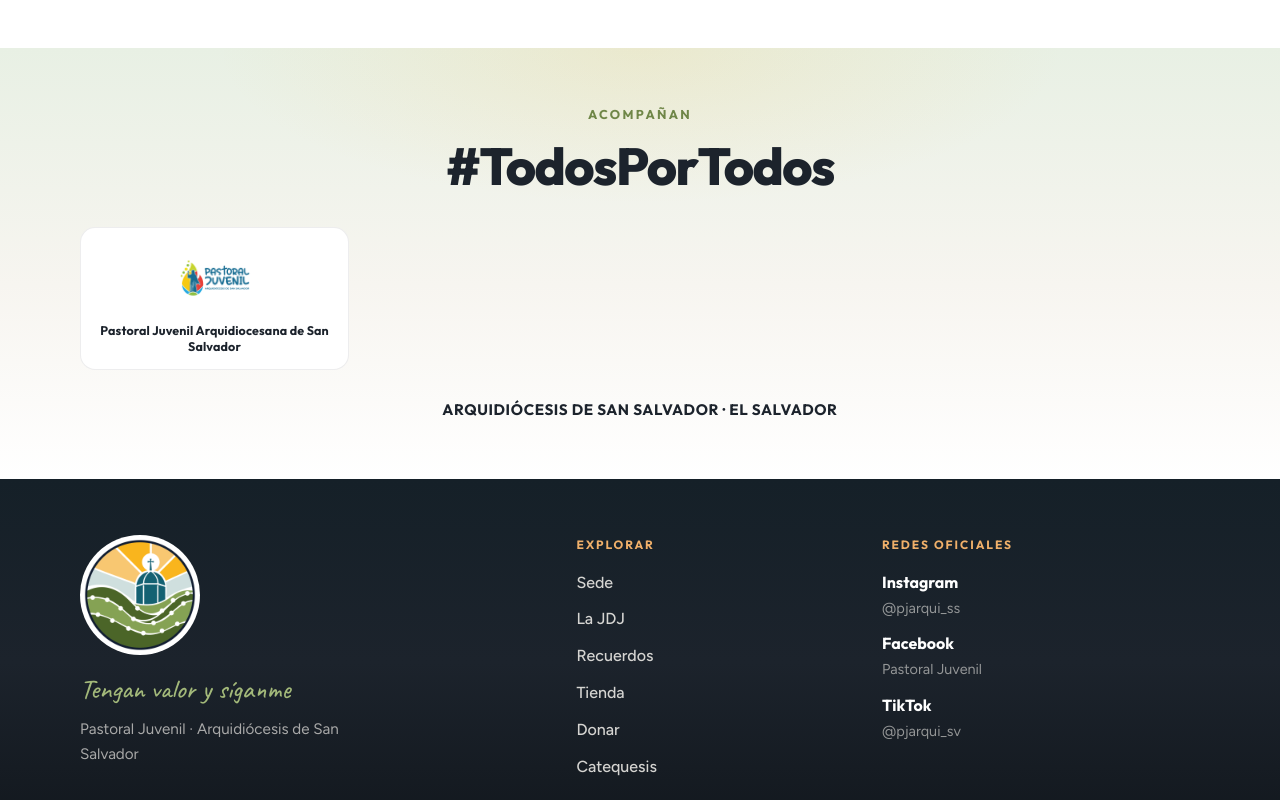
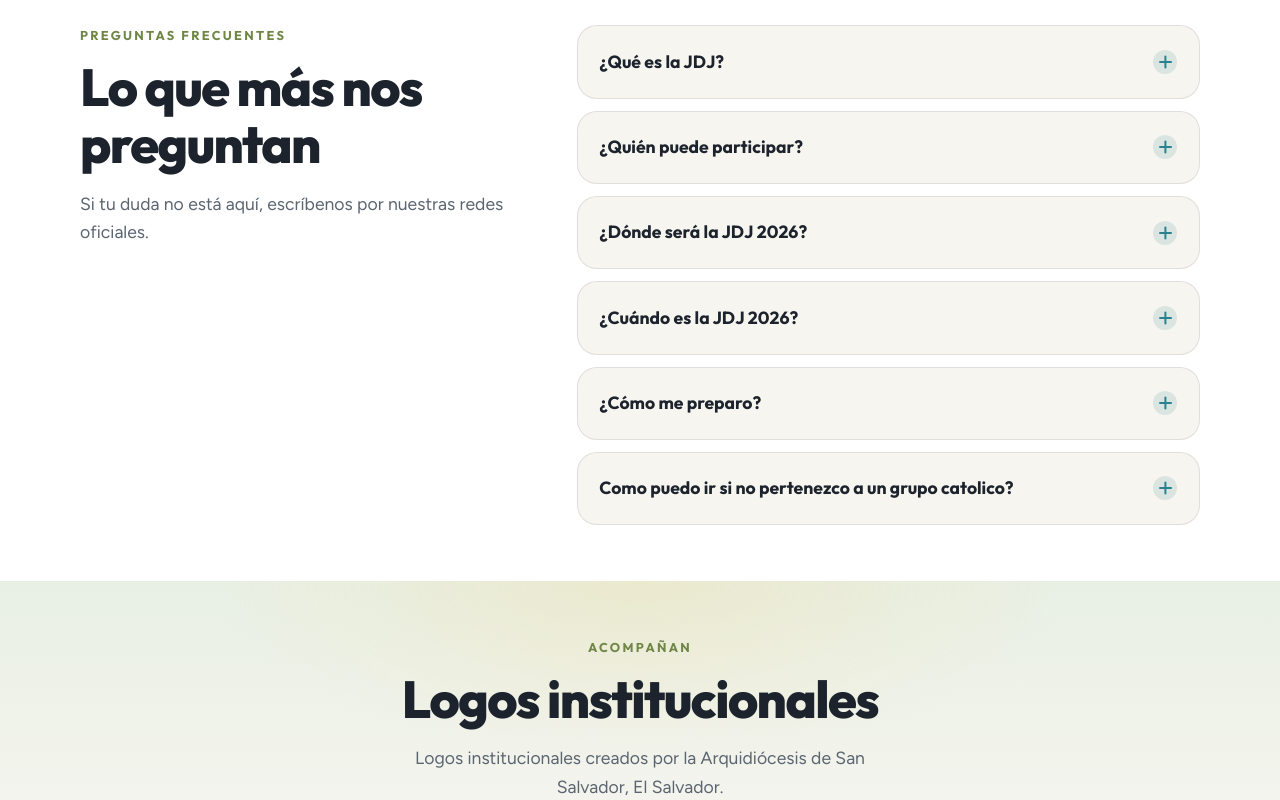
Before and after one commit to sNeroGG/JDJ2026, a React (Vite) app: page / in a window 1280 px wide. Shown: the part 8060-8860 px from the top of the page. Built offline with nearby package versions, Linux system fonts and the light colour scheme.

Commit message:
chore(admin): actualizar contenido del sitio

```diff
--- a/src/data/savedContent.ts
+++ b/src/data/savedContent.ts
@@ -281,7 +281,14 @@ export const SAVED_CONTENT: SavedContent = {
     "countdownTitle": "Faltan",
     "countdownLiveText": "¡Estamos viviendo la JDJ 2026!",
     "countdownDoneText": "Gracias por caminar con nosotros en la JDJ 2026.",
-    "items": []
+    "items": [
+      {
+        "id": "hora-16777e43",
+        "time": "08:00",
+        "title": "Nueva actividad",
+        "text": ""
+      }
+    ]
   },
   "registration": {
     "enabled": false,
@@ -359,8 +366,8 @@ export const SAVED_CONTENT: SavedContent = {
   },
   "partners": {
     "eyebrow": "Acompañan",
-    "title": "#TodosPorTodos",
-    "lead": "",
+    "title": "Logos institucionales",
+    "lead": "Logos institucionales creados por la Arquidiócesis de San Salvador, El Salvador.",
     "credit": "Arquidiócesis de San Salvador · El Salvador",
     "logos": [
       {
```
